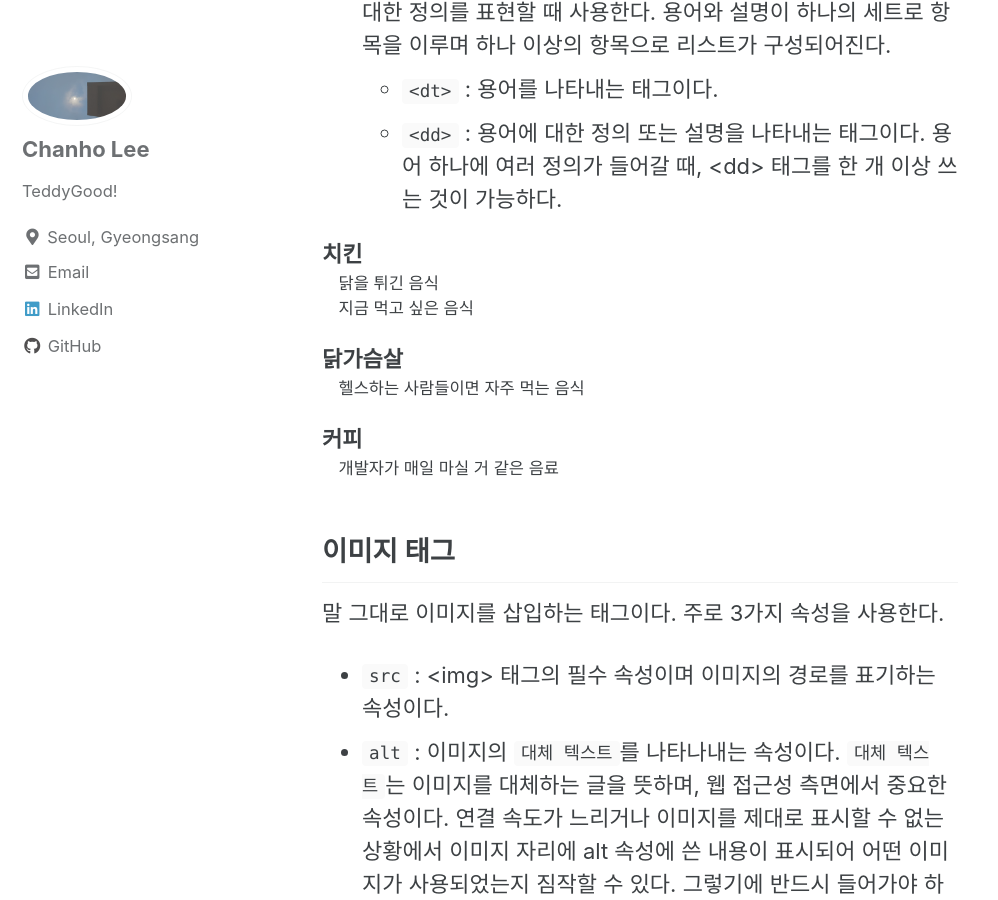
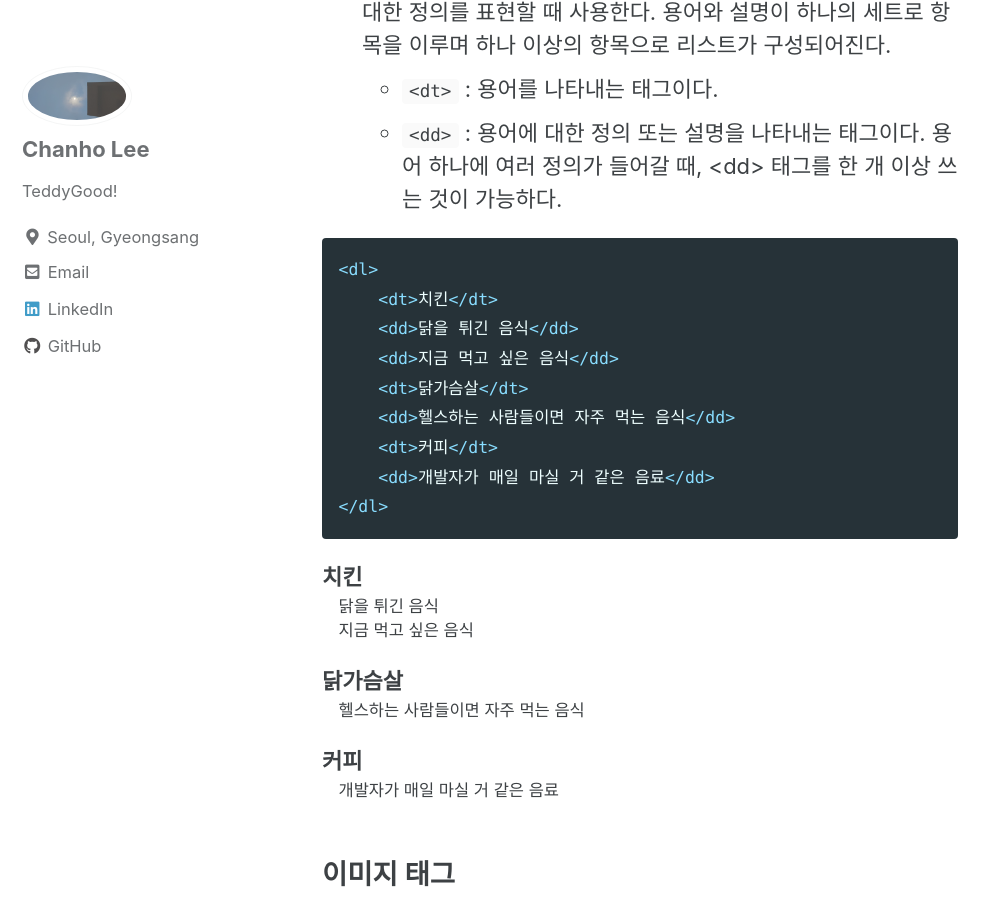
Before and after one commit to teddygood/old-blog, a Jekyll site: the page built from _posts/html/2021-01-09-html-04.md, in a window 1280 px wide and 900 px high, scrolled down 1587 px. Shown: the whole window, without its empty margins (0-998 px from the left). Built offline with Jekyll 4.4.1, drawn with Linux system fonts in a browser that asks for light colours; cached includes are drawn as plain includes; comment, search, counter and statistics services are not loaded; some of the changed text lies outside the part shown.

````diff
--- a/_posts/html/2021-01-06-html-04.md
+++ b/_posts/html/2021-01-09-html-04.md
@@ -56,6 +56,18 @@ last_modified_at: 2021-01-10
   - `<dt>` : 용어를 나타내는 태그이다.
   - `<dd>` : 용어에 대한 정의 또는 설명을 나타내는 태그이다. 용어 하나에 여러 정의가 들어갈 때, <dd> 태그를 한 개 이상 쓰는 것이 가능하다.
 
+```html
+<dl>
+    <dt>치킨</dt>
+    <dd>닭을 튀긴 음식</dd>
+    <dd>지금 먹고 싶은 음식</dd>
+    <dt>닭가슴살</dt>
+    <dd>헬스하는 사람들이면 자주 먹는 음식</dd>
+    <dt>커피</dt>
+    <dd>개발자가 매일 마실 거 같은 음료</dd>
+</dl>
+```
+
 <dl>
     <dt>치킨</dt>
     <dd>닭을 튀긴 음식</dd>
@@ -91,7 +103,6 @@ last_modified_at: 2021-01-10
 <!-- 절대경로 -->
 <img src="D:\Study\GitHub\teddygood.github.io\assets\images\profile.jpg" alt="피자">
 <img src="http://placehold.it/500x200">
-
 ```
 
 <img src="/assets/images/profile.jpg" alt="달" width="400" height="">
````
Also changed, not shown: other parts of _posts/html/2021-01-09-html-04.md (+1 -1 lines), _posts/html/2021-01-10-html-05.md (renamed from _posts/html/2021-01-06-html-05.md, +1 -1 lines).
